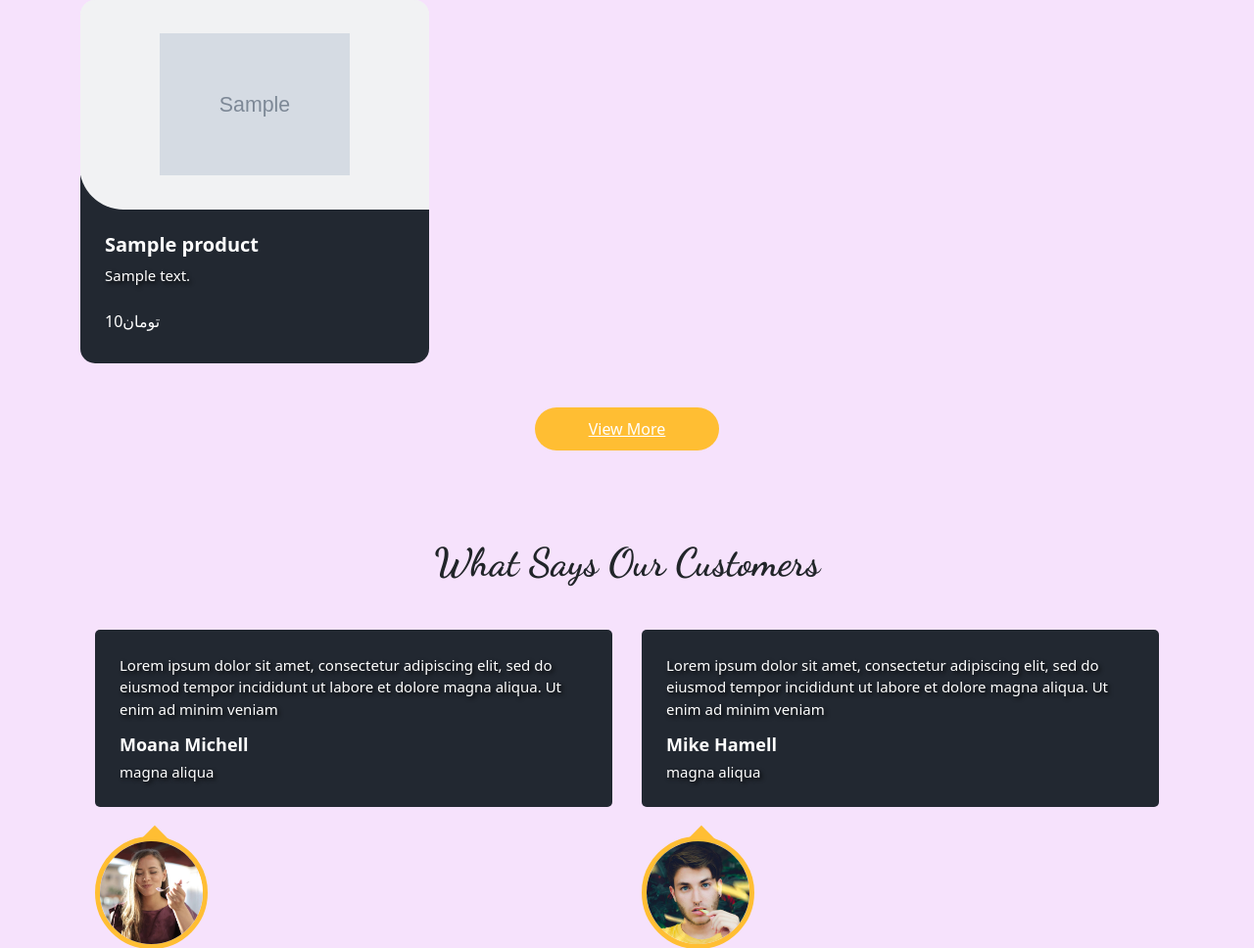
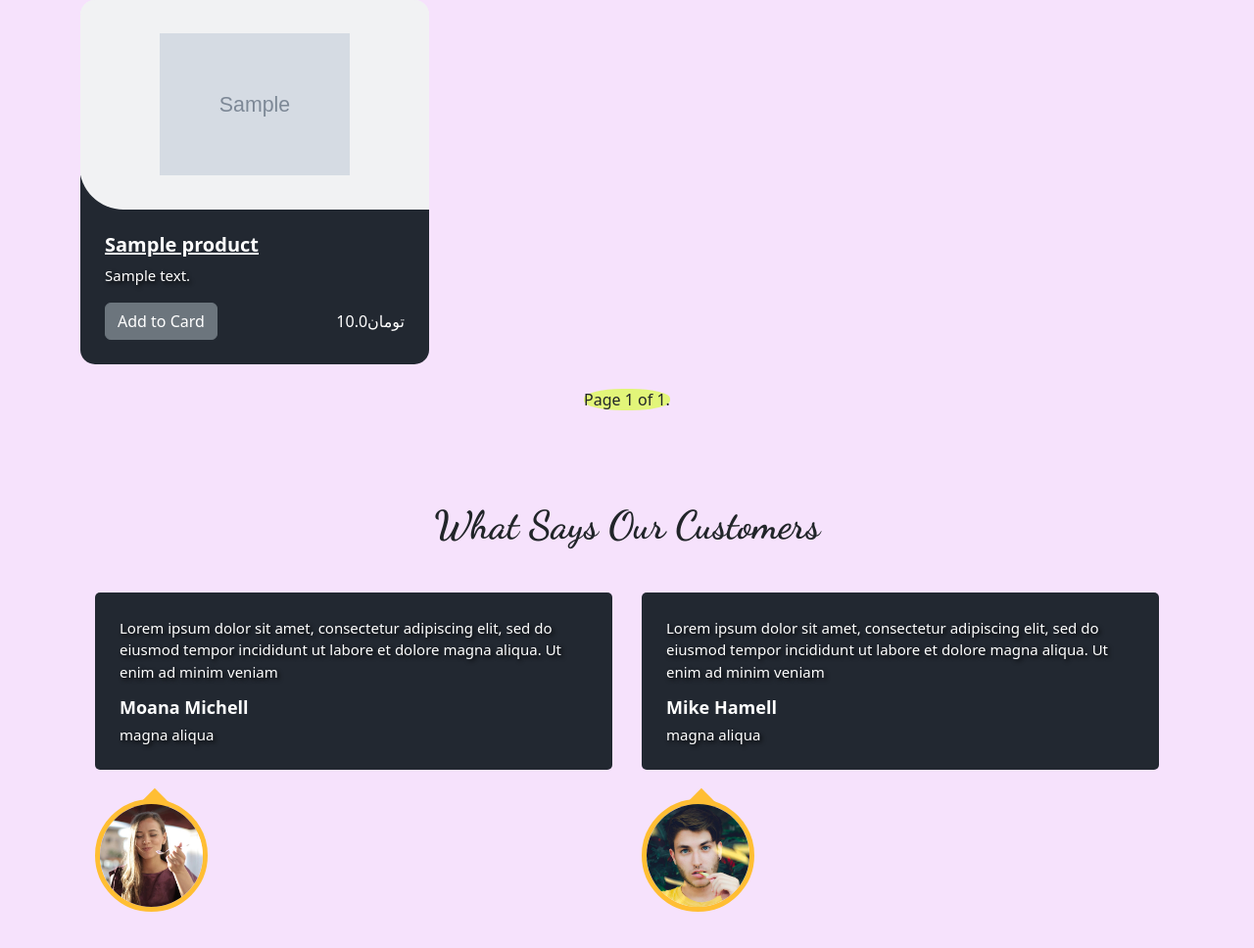
Before and after one commit to ImanGholamii/E-Commerce--Final-Project-maktab100, a Django app: template templates/index.html in a window 1280 px wide. Shown: the part 1413-2381 px from the top of the page at 98% size. Run offline with Django 4.2, Linux system fonts and the light colour scheme; the template is opened without the code that fills it: most values are stand-ins (such as "Sample title", 1, 10 or a date in 2020); grey boxes marked "Sample" are stand-in pictures; some libraries are stand-ins or nearby versions.

Commit message:
UPDATE | TEMPLATES | INDEX | :zap: | add to crt buttons \ link to deatil page change floatpoint

```diff
--- a/templates/index.html
+++ b/templates/index.html
@@ -1,26 +1,3 @@
-{#{% comment %}<!DOCTYPE html>#}
-{#<html lang="en">#}
-{#<head>#}
-{#    <meta charset="UTF-8">#}
-{#    <title>Fast Foodia</title>#}
-{#</head>#}
-{#<body>#}
-{#{% block category %}#}
-{#    <h1>دسته بندی ها</h1>#}
-{#    <ul>#}
-{#        {% for category in object_list %}#}
-{#            <li>#}
-{#                <h2>{{ category.name }}</h2>#}
-{#                <p>{{ category.description }}</p>#}
-{#                <img src="{{ category.image.url }}" alt="{{ category.name }} Image">#}
-{#            </li>#}
-{#        {% endfor %}#}
-{#    </ul>#}
-{#{% endblock %}#}
-{#{% block content %}  {% endblock %}#}
-{#</body>#}
-{#</html>{% endcomment %}#}
-{#================================================================================================================#}
 {% extends 'base.html' %}
 {% load i18n %}
 {% load static %}
@@ -40,7 +17,7 @@
                                     <h1>
                                         Fast Foodia Restaurant
                                     </h1>
-                    <p  class="p-detail-box p-detail">
+                                    <p class="p-detail-box p-detail">
                                         سلام به فست فودیا خوش آمدید
                                     </p>
                                     <div class="btn-box">
@@ -128,11 +105,15 @@
                                     <span>20%</span> {% trans 'Off' %}
                                 </h6>
                                 <a href="">
-                  {% trans 'Order Now' %} <svg version="1.1" id="Capa_1" xmlns="http://www.w3.org/2000/svg" xmlns:xlink="http://www.w3.org/1999/xlink" x="0px" y="0px" viewBox="0 0 456.029 456.029" style="enable-background:new 0 0 456.029 456.029;" xml:space="preserve">
+                                    {% trans 'Order Now' %}
+                                    <svg version="1.1" id="Capa_1" xmlns="http://www.w3.org/2000/svg"
+                                         xmlns:xlink="http://www.w3.org/1999/xlink" x="0px" y="0px"
+                                         viewBox="0 0 456.029 456.029"
+                                         style="enable-background:new 0 0 456.029 456.029;" xml:space="preserve">
                     <g>
                       <g>
                         <path d="M345.6,338.862c-29.184,0-53.248,23.552-53.248,53.248c0,29.184,23.552,53.248,53.248,53.248
-                     c29.184,0,53.248-23.552,53.248-53.248C398.336,362.926,374.784,338.862,345.6,338.862z" />
+                     c29.184,0,53.248-23.552,53.248-53.248C398.336,362.926,374.784,338.862,345.6,338.862z"/>
                       </g>
                     </g>
                                         <g>
@@ -140,11 +121,11 @@
                         <path d="M439.296,84.91c-1.024,0-2.56-0.512-4.096-0.512H112.64l-5.12-34.304C104.448,27.566,84.992,10.67,61.952,10.67H20.48
                      C9.216,10.67,0,19.886,0,31.15c0,11.264,9.216,20.48,20.48,20.48h41.472c2.56,0,4.608,2.048,5.12,4.608l31.744,216.064
                      c4.096,27.136,27.648,47.616,55.296,47.616h212.992c26.624,0,49.664-18.944,55.296-45.056l33.28-166.4
-                     C457.728,97.71,450.56,86.958,439.296,84.91z" />
+                     C457.728,97.71,450.56,86.958,439.296,84.91z"/>
                       </g>
                     </g>
                                         <path d="M215.04,389.55c-1.024-28.16-24.576-50.688-52.736-50.688c-29.696,1.536-52.224,26.112-51.2,55.296
-                     c1.024,28.16,24.064,50.688,52.224,50.688h1.024C193.536,443.31,216.576,418.734,215.04,389.55z" />
+                     c1.024,28.16,24.064,50.688,52.224,50.688h1.024C193.536,443.31,216.576,418.734,215.04,389.55z"/>
 
                   </svg>
                                 </a>
@@ -164,11 +145,15 @@
                                     <span>15%</span> {% trans 'Off' %}
                                 </h6>
                                 <a href="">
-                  {% trans 'Order Now' %} <svg version="1.1" id="Capa_1" xmlns="http://www.w3.org/2000/svg" xmlns:xlink="http://www.w3.org/1999/xlink" x="0px" y="0px" viewBox="0 0 456.029 456.029" style="enable-background:new 0 0 456.029 456.029;" xml:space="preserve">
+                                    {% trans 'Order Now' %}
+                                    <svg version="1.1" id="Capa_1" xmlns="http://www.w3.org/2000/svg"
+                                         xmlns:xlink="http://www.w3.org/1999/xlink" x="0px" y="0px"
+                                         viewBox="0 0 456.029 456.029"
+                                         style="enable-background:new 0 0 456.029 456.029;" xml:space="preserve">
                     <g>
                       <g>
                         <path d="M345.6,338.862c-29.184,0-53.248,23.552-53.248,53.248c0,29.184,23.552,53.248,53.248,53.248
-                     c29.184,0,53.248-23.552,53.248-53.248C398.336,362.926,374.784,338.862,345.6,338.862z" />
+                     c29.184,0,53.248-23.552,53.248-53.248C398.336,362.926,374.784,338.862,345.6,338.862z"/>
                       </g>
                     </g>
                                         <g>
@@ -176,11 +161,11 @@
                         <path d="M439.296,84.91c-1.024,0-2.56-0.512-4.096-0.512H112.64l-5.12-34.304C104.448,27.566,84.992,10.67,61.952,10.67H20.48
                      C9.216,10.67,0,19.886,0,31.15c0,11.264,9.216,20.48,20.48,20.48h41.472c2.56,0,4.608,2.048,5.12,4.608l31.744,216.064
                      c4.096,27.136,27.648,47.616,55.296,47.616h212.992c26.624,0,49.664-18.944,55.296-45.056l33.28-166.4
-                     C457.728,97.71,450.56,86.958,439.296,84.91z" />
+                     C457.728,97.71,450.56,86.958,439.296,84.91z"/>
                       </g>
                     </g>
                                         <path d="M215.04,389.55c-1.024-28.16-24.576-50.688-52.736-50.688c-29.696,1.536-52.224,26.112-51.2,55.296
-                     c1.024,28.16,24.064,50.688,52.224,50.688h1.024C193.536,443.31,216.576,418.734,215.04,389.55z" />
+                     c1.024,28.16,24.064,50.688,52.224,50.688h1.024C193.536,443.31,216.576,418.734,215.04,389.55z"/>
 
                   </svg>
                                 </a>
@@ -237,7 +222,6 @@
                 </li>
 
 
-
             </ul>
 
             <div class="filters-content">
@@ -250,11 +234,13 @@
                                         <img src="{{ product.images.first.image.url }}" alt="{{ product.name }}">
                                     </div>
                                     <div class="detail-box">
-                                <h5>{{ product.name }}</h5>
+                                        <h5><a href="{% url 'detail' pk=product.pk %}"
+                                               class="card-body">{{ product.name }}</a></h5>
                                         <p>{{ product.description }}</p>
                                         <div class="options">
-                                    <h6>تومان{{ product.price }}</h6>
-                                    <!-- Your other HTML content here -->
+                                            <button data-product={{ product.id }} data-action="add"
+                                                    class="btn btn-secondary add-btn update-cart">{% trans 'Add to Card' %}</button>
+                                            <h6>تومان{{ product.price|floatformat:1 }}</h6>
                                         </div>
                                     </div>
                                 </div>
@@ -263,14 +249,28 @@
                     {% endfor %}
                 </div>
             </div>
+            <div class="pagination d-flex justify-content-center mt-4">
+            <span class="step-links">
+                {% if page_obj.has_previous %}
+                    <a href="?page=1" class="btn btn-dark">&laquo; {% trans 'first' %}</a>
+                    <a href="?page={{ page_obj.previous_page_number }}" class="btn btn-light">{% trans 'previous' %}</a>
+                {% endif %}
+
+                <span class="current">
+                    Page {{ page_obj.number }} of {{ page_obj.paginator.num_pages }}.
+                </span>
+
+                {% if page_obj.has_next %}
+                    <a href="?page={{ page_obj.next_page_number }}"
+                       class="btn btn-light pag-button ">{% trans 'next' %}</a>
+                    <a href="?page={{ page_obj.paginator.num_pages }}"
+                       class="btn btn-dark pag-button">{% trans 'last' %} &raquo;</a>
+                {% endif %}
+            </span>
             </div>
         </div>
-      <div class="btn-box">
-        <a href="">
-          {% trans 'View More' %}
-        </a>
         </div>
-    </div>
+
     </section>
 
     <!-- end food section -->
@@ -290,7 +290,8 @@
                         <div class="box">
                             <div class="detail-box">
                                 <p>
-                  Lorem ipsum dolor sit amet, consectetur adipiscing elit, sed do eiusmod tempor incididunt ut labore et dolore magna aliqua. Ut enim ad minim veniam
+                                    Lorem ipsum dolor sit amet, consectetur adipiscing elit, sed do eiusmod tempor
+                                    incididunt ut labore et dolore magna aliqua. Ut enim ad minim veniam
                                 </p>
                                 <h6>
                                     Moana Michell
@@ -308,7 +309,8 @@
                         <div class="box">
                             <div class="detail-box">
                                 <p>
-                  Lorem ipsum dolor sit amet, consectetur adipiscing elit, sed do eiusmod tempor incididunt ut labore et dolore magna aliqua. Ut enim ad minim veniam
+                                    Lorem ipsum dolor sit amet, consectetur adipiscing elit, sed do eiusmod tempor
+                                    incididunt ut labore et dolore magna aliqua. Ut enim ad minim veniam
                                 </p>
                                 <h6>
                                     Mike Hamell
```
Lines whose indentation alone changed are shown as unchanged.
